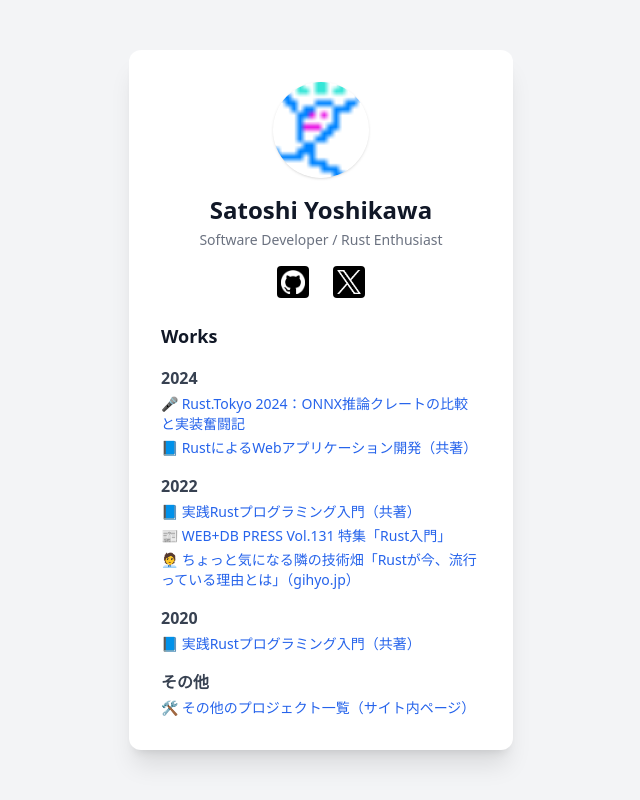
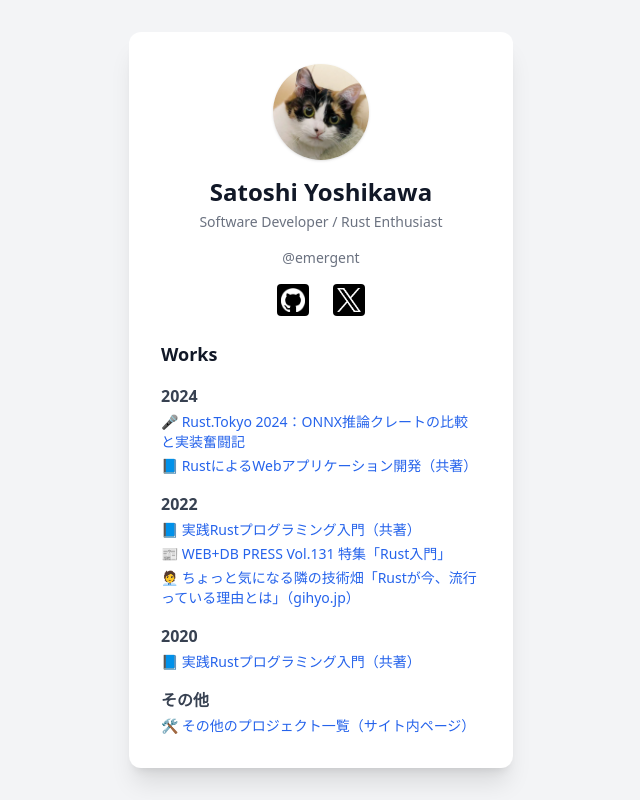
Before and after one commit to emergent/emergent.github.io, a plain HTML site: page index.html in a window 1280 px wide. Shown: the whole page, without its empty margins (319-959 px from the left). Drawn offline with nearby package versions, Linux system fonts and the light colour scheme.

Commit message:
update photo

```diff
--- a/index.html
+++ b/index.html
@@ -11,9 +11,10 @@
 
 <body class="bg-gray-100 text-gray-900 min-h-screen flex items-center justify-center p-4">
     <div class="bg-white shadow-xl rounded-xl p-8 max-w-sm w-full text-center">
-        <img src="favicon.png" alt="Profile" class="w-24 h-24 mx-auto mb-4 rounded-full shadow" />
+        <img src="images/shion400x400.jpg" alt="Profile" class="w-24 h-24 mx-auto mb-4 rounded-full shadow" />
         <h1 class="text-2xl font-bold mb-1">Satoshi Yoshikawa</h1>
         <p class="text-sm text-gray-500 mb-4">Software Developer / Rust Enthusiast</p>
+        <p class="text-sm text-gray-500 mb-2">@emergent</p>
         <div class="flex justify-center space-x-6 mt-4">
             <a href="https://github.com/emergent" class="bg-black p-1 rounded hover:opacity-80" aria-label="GitHub">
                 <img src="images/github-mark-white.png" alt="GitHub" class="w-6 h-6" />
```
Also changed, not shown: images/shion400x400.jpg (added).
